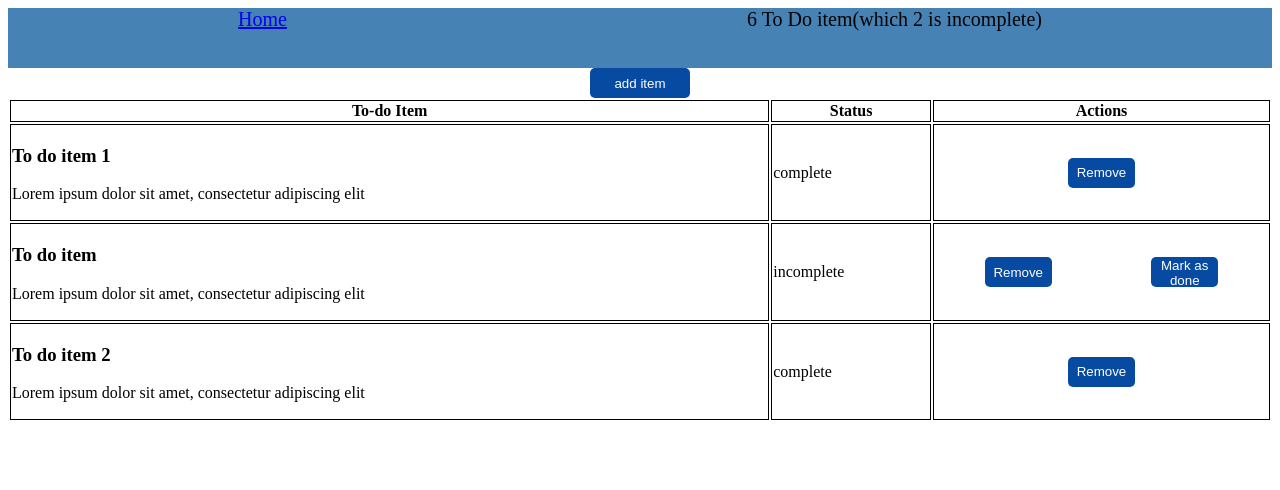
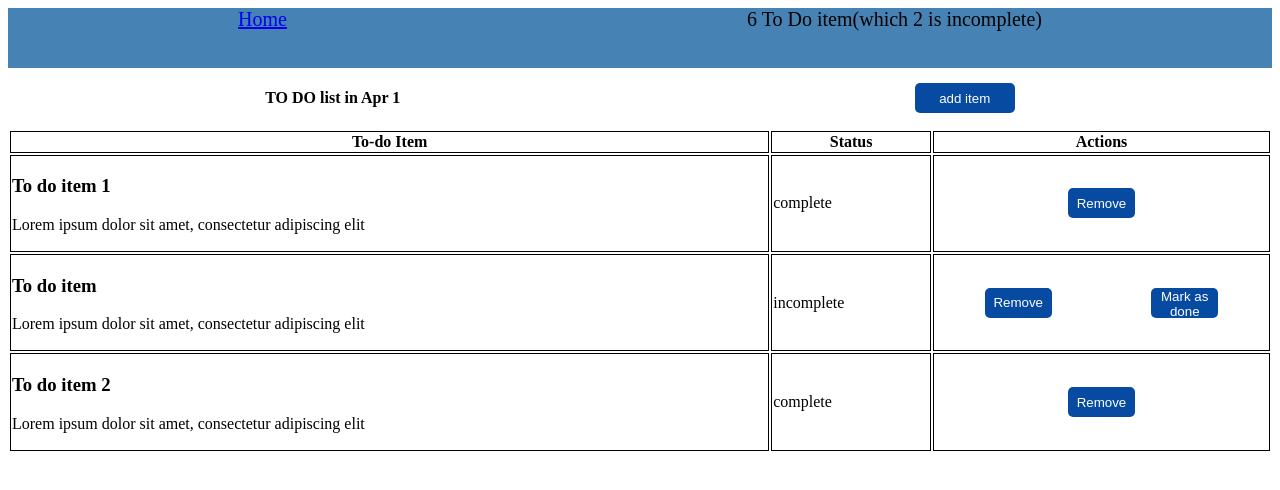
Before and after one commit to Mazhinyan/calendar-searchbar-by-react-redux, a React (Create React App) app: page /event/1 in a window 1280 px wide. Shown: the top 490 px of the page. Built offline with nearby package versions, Linux system fonts and the light colour scheme.

Commit message:
event list title text

```diff
--- a/src/assets/scss/TablePage.scss
+++ b/src/assets/scss/TablePage.scss
@@ -2,6 +2,7 @@ section.table_conten{
     div.table_conten_header{
         display: flex;
         justify-content: space-around;
+        align-items: center;
         button.add_tem{
             color:white;
             background-color: $serchBG;
--- a/src/components/EventList/index.js
+++ b/src/components/EventList/index.js
@@ -1,7 +1,7 @@
 import React from 'react';
 import { useParams, Redirect } from 'react-router-dom';
 import { useSelector, useDispatch } from 'react-redux';
-import { dataSelector } from '../../helpers';
+import { dataSelector, CheckDate, MONTHS } from '../../helpers';
 import { TableRow } from '../Elements';
 import { openModal } from '../Modal/redux';
 
@@ -20,6 +20,14 @@ const EventList = () => {
 	return (
 		<section className="table_conten">
 			<div className="table_conten_header">
+				<h4>
+					TO DO list in
+					{' '}
+					{MONTHS[CheckDate().month] }
+					{' '}
+					{id}
+				</h4>
+				{' '}
 				<button type="button" className="add_tem" onClick={modalOPen}>add item</button>
 			</div>
 			{index >= 0 ? (
@@ -50,6 +58,8 @@ const EventList = () => {
 				<span>
 					Oops: in
 					{' '}
+					{MONTHS[CheckDate().month] }
+					{' '}
 					{id}
 					{' '}
 					not have event. But you can  add To do item
```
